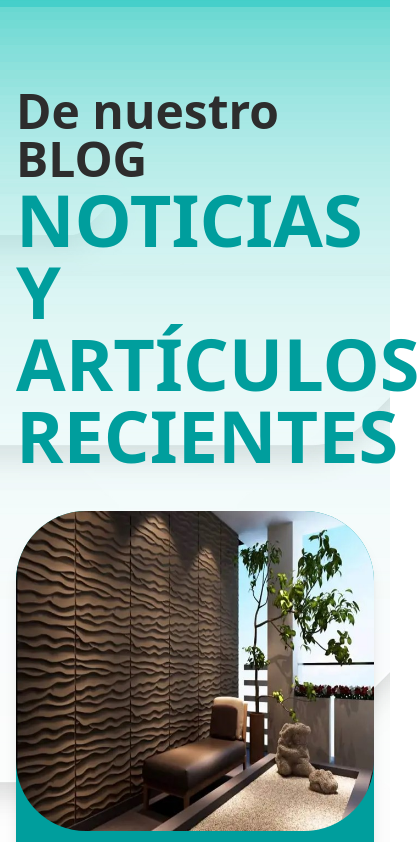
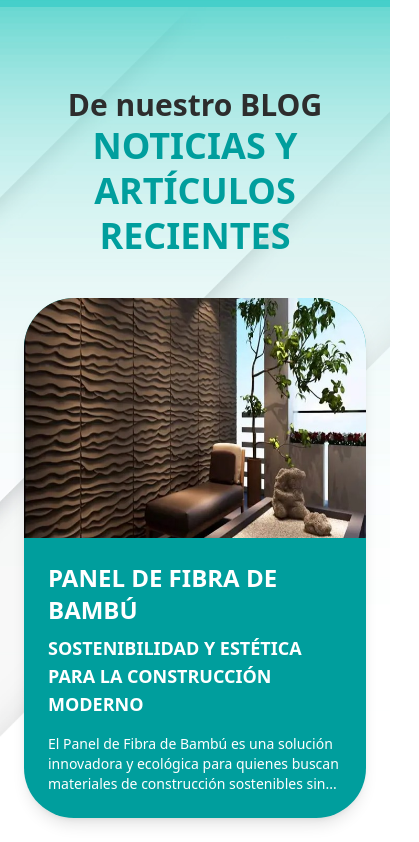
Before and after one commit to yuntasproducciones/tami-teams, a React (Vite) app in the folder frontend/: page / in a window 390 px wide. Shown: the part 3316-4158 px from the top of the page, 419 px wide, since content can reach past the window. Built offline with nearby package versions, Linux system fonts and the light colour scheme; no server answers.

Commit message:
fix: se mejoro la responsividad

```diff
--- a/frontend/src/presentation/components/Inicio/BlogSection.tsx
+++ b/frontend/src/presentation/components/Inicio/BlogSection.tsx
@@ -9,21 +9,24 @@ const BlogSection = () => {
       id: 1,
       title: "PANEL DE FIBRA DE BAMBÚ",
       subTitle: "SOSTENIBILIDAD Y ESTÉTICA PARA LA CONSTRUCCIÓN MODERNO",
-      description:"El Panel de Fibra de Bambú es una solución innovadora y ecológica para quienes buscan materiales de construcción sostenibles sin...",
+      description:
+        "El Panel de Fibra de Bambú es una solución innovadora y ecológica para quienes buscan materiales de construcción sostenibles sin...",
       image: pg1,
     },
     {
       id: 2,
       title: "Máquina de Embalaje ",
       subTitle: "EFICIENTE Y PROTECCIÓN EN CADA EMPAQUE",
-      description:"En cualquier industria, el empaque de los productos es uno de los pasos más críticos para asegurar que lleguen en perfectas condiciones a...",
+      description:
+        "En cualquier industria, el empaque de los productos es uno de los pasos más críticos para asegurar que lleguen en perfectas condiciones a...",
       image: pg2,
     },
     {
       id: 3,
       title: "SELLADOR DE BOTELLAS ",
       subTitle: "LA SOLUCIÓN IDEAL PARA GARANTIZAR LA CALIDAD DE TUS PRODUCTOS",
-      description:"El sellador de botellas es una herramienta imprescindible para cualquier negocio que trabaje con líquidos, ya sea en la industria...",
+      description:
+        "El sellador de botellas es una herramienta imprescindible para cualquier negocio que trabaje con líquidos, ya sea en la industria...",
       image: pg3,
     },
   ];
@@ -31,37 +34,43 @@ const BlogSection = () => {
   return (
     <section className="relative bg-white py-20">
       <div
-        className="absolute inset-0 bg-no-repeat bg-cover"
+        className="absolute inset-0 bg-no-repeat bg-cover bg-center"
         style={{ backgroundImage: `url(${font})` }}
       ></div>
-      <div className="relative max-w-7xl mx-auto px-4 sm:px-6 lg:px-8">
-        <header className="mb-10">
-          <h2 className="text-5xl font-bold text-[#2d2d2d]">De nuestro BLOG</h2>
-          <h1 className="text-7xl font-extrabold text-[#009e9d]">
-            NOTICIAS Y ARTÍCULOS <br /> RECIENTES
+
+      <div className="relative max-w-7xl mx-auto px-6 sm:px-8 lg:px-12">
+        <header className="mb-10 text-center">
+          <h2 className="text-3xl sm:text-5xl font-bold text-[#2d2d2d]">
+            De nuestro BLOG
+          </h2>
+          <h1 className="text-4xl sm:text-6xl lg:text-7xl font-extrabold text-[#009e9d] leading-tight">
+            NOTICIAS Y ARTÍCULOS <br className="hidden md:inline" /> RECIENTES
           </h1>
         </header>
 
-        <div className="grid grid-cols-0 md:grid-cols-3 gap-12">
+        {/* Grid Responsivo */}
+        <div className="grid grid-cols-1 sm:grid-cols-2 lg:grid-cols-3 gap-8">
           {articles.map((article) => (
             <div
               key={article.id}
-              className="relative shadow-lg min-h-[400px] flex flex-col bg-[#009e9d] rounded-[70px]"
+              className="relative shadow-lg flex flex-col bg-[#009e9d] rounded-[50px] overflow-hidden"
             >
+              {/* Imagen */}
               <img
                 src={article.image}
                 alt={article.title}
-                className="w-full h-80 object-cover rounded-[70px]"
+                className="w-full h-60 sm:h-72 object-cover"
               />
 
-              <div className="p-6 flex-grow flex flex-col">
-                <h3 className="text-4xl font-bold text-white p-1">
+              {/* Contenido */}
+              <div className="p-6 flex flex-col flex-grow">
+                <h3 className="text-2xl sm:text-3xl font-bold text-white">
                   {article.title}
                 </h3>
-                <h2 className="text-base font-bold text-white p-1">
-                    {article.subTitle}
+                <h2 className="text-lg sm:text-xl font-semibold text-white mt-2">
+                  {article.subTitle}
                 </h2>
-                <p className="text-base text-white p-1">
+                <p className="text-sm sm:text-base text-white mt-4">
                   {article.description}
                 </p>
               </div>
```
